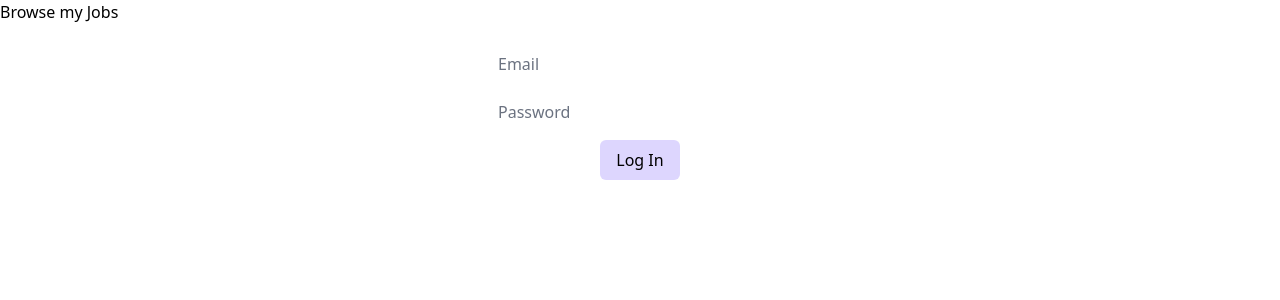
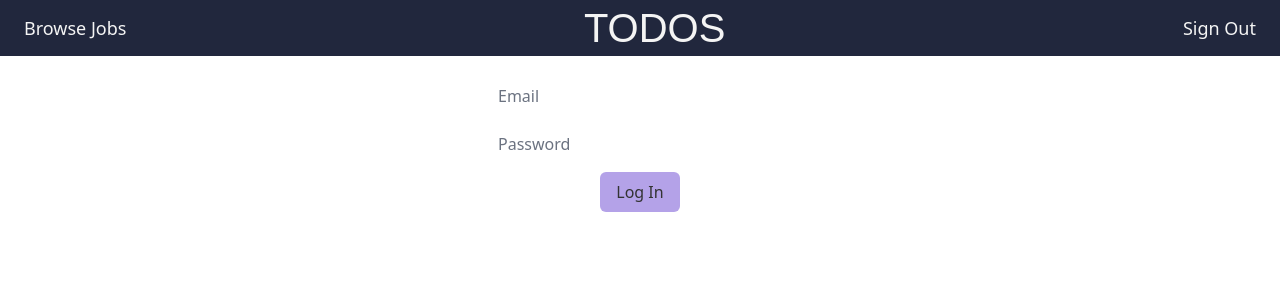
Before and after one commit to xobandech/jobs-node-api, a React (Create React App) app in the folder frontend/: page /auth/login in a window 1280 px wide. Shown: the top 300 px of the page. Built offline with nearby package versions, Linux system fonts and the light colour scheme; no server answers.

Commit message:
Add styling

```diff
--- a/frontend/src/components/JobCard.tsx
+++ b/frontend/src/components/JobCard.tsx
@@ -58,12 +58,13 @@ const JobCard = ({
     );
   }
   return (
-    <div key={_id} className="w-[320px] outline outline-1 p-2 m-2">
+    <div key={_id} className="w-[320px] text-[#333] outline-[2px] outline rounded-sm bg-[#eaeaea]  p-2 m-2">
       <div className="flex justify-between">
         <p>
-          Pos: <span hidden={isUpdating}>{modifiedFields.position ? modifiedFields.position : position}</span>
+          <span hidden={isUpdating}>{modifiedFields.position ? modifiedFields.position : position}</span>
           <span hidden={!isUpdating}>
             <input
+            className="rounded-md max-w-[150px] ml-1"
               type="text"
               onChange={(e) =>
                 setModifiedFields({
@@ -72,12 +73,24 @@ const JobCard = ({
                 })
               }
               hidden={!isUpdating}
-              placeholder={`${position}`}
+              placeholder=" Position"
             />
           </span>
         </p>
-
-        <p>{dateString}</p>
+        <p hidden={isUpdating} className="font-semibold">
+          {modifiedFields.company ? modifiedFields.company : company}
+        </p>
+        <span hidden={!isUpdating}>
+          <input
+          className="rounded-md max-w-[150px] ml-1"
+            type="text"
+            onChange={(e) =>
+              setModifiedFields({ ...modifiedFields, company: e.target.value })
+            }
+            hidden={!isUpdating}
+            placeholder=" Company"
+          />
+        </span>
       </div>
       <div className="my-4 justify-between flex">
         <button
@@ -89,13 +102,13 @@ const JobCard = ({
               updateJob();
             }
           }}
-          className="w-20 h-10 rounded-md bg-violet-200"
+          className="inline-block rounded bg-primary p-2 px-4 font-medium uppercase leading-normal text-white bg-blue-500"
         >
           Update
         </button>
         <button
           hidden={!isUpdating}
-          className="w-20  h-10 rounded-md bg-violet-200"
+          className="inline-block rounded bg-primary p-2 px-4 font-medium uppercase leading-normal text-white bg-blue-500"
           onClick={async () => {
             const response = await fetch(
               `http://localhost:3001/api/v1/jobs/${_id}`,
@@ -118,28 +131,16 @@ const JobCard = ({
         </button>
         <button
           hidden={!isUpdating}
-          className="w-20  h-10 rounded-md bg-violet-200"
+          className="inline-block rounded bg-primary p-2 px-4 font-medium uppercase leading-normal text-white bg-blue-500"
           onClick={() => setIsUpdating(false)}
         >
           Cancel
         </button>
       </div>
       <div className="flex justify-between">
-        <p hidden={isUpdating} className="font-semibold">
-          {modifiedFields.company ? modifiedFields.company : company}
-        </p>
-        <span hidden={!isUpdating}>
-          <input
-            type="text"
-            onChange={(e) =>
-              setModifiedFields({ ...modifiedFields, company: e.target.value })
-            }
-            hidden={!isUpdating}
-            placeholder={company}
-          />
-        </span>
+
         <select
-          className="outline outline-slate-700 outline-2"
+          className="outline rounded-sm p-1 outline-slate-700 outline-2"
           disabled={!isUpdating}
           defaultValue={modifiedFields.status ? modifiedFields.status : status}
           onChange={(e) =>
@@ -150,6 +151,8 @@ const JobCard = ({
           <option value="interview">Interview</option>
           <option value="declined">Declined</option>
         </select>
+        <p>{dateString}</p>
+
       </div>
     </div>
   );
--- a/frontend/src/components/LoginForm.tsx
+++ b/frontend/src/components/LoginForm.tsx
@@ -73,7 +73,7 @@ const LoginForm = () => {
         />
         <button
           type="submit"
-          className="w-20 mx-auto h-10 rounded-md bg-violet-200"
+          className="w-20 mx-auto h-10 rounded-md bg-[#B4A2E8] text-[#333]"
         >
           Log In
         </button>
--- a/frontend/src/components/NavBar.tsx
+++ b/frontend/src/components/NavBar.tsx
@@ -1,11 +1,25 @@
 import { Outlet, NavLink } from "react-router-dom";
+
 const NavBar = () => {
   return (
     <>
+      <div className="items-center ">
+        <div className="flex text-[#f4f4f4] p-2 justify-between w-full bg-[#21273D]">
+          <NavLink className="ml-4 text-lg flex items-center" to="/jobs">
+            Browse Jobs
+          </NavLink>
+          <button disabled
+              style={{ fontFamily: "Oswald, sans-serif", fontSize: "2.5rem" }}
+              className="text-4xl"
+            >
+              TODOS
+          </button>
+          <button className="mr-4 text-lg">Sign Out</button>
+        </div>
+      </div>
       <div>
-        <NavLink to="/jobs">Browse my Jobs</NavLink>
+        <Outlet />
       </div>
-      <Outlet />
     </>
   );
 };
--- a/frontend/src/components/NewJobForm.tsx
+++ b/frontend/src/components/NewJobForm.tsx
@@ -41,7 +41,7 @@ const NewJobForm = () => {
   }, []);
 
   return (
-    <div className="w-1/3">
+    <div className="w-1/3 max-lg:flex flex-col max-lg:w-full max-lg:items-center">
       <div className="text-xl font-semibold flex justify-center">
         <h1>Create new job</h1>
       </div>
@@ -69,7 +69,7 @@ const NewJobForm = () => {
           shrinkLabel={Boolean(company)}
         />
         <select
-          className="outline outline-slate-700 outline-2"
+          className="outline rounded outline-slate-700 outline-2"
           defaultValue={status}
           name="status"
           onChange={handleChange}
@@ -80,7 +80,7 @@ const NewJobForm = () => {
         </select>
         <button
           type="submit"
-          className="w-20 mx-auto h-10 rounded-md bg-violet-200"
+          className="rounded bg-primary p-2 px-4 font-medium uppercase leading-normal text-white bg-blue-500"
         >
           Create
         </button>
--- a/frontend/src/components/RegisterForm.tsx
+++ b/frontend/src/components/RegisterForm.tsx
@@ -94,7 +94,7 @@ const RegisterForm = () => {
         />
         <button
           type="submit"
-          className="w-20 mx-auto h-10 rounded-md bg-violet-200"
+          className="w-20 mx-auto h-10 rounded-md bg-[#B4A2E8] text-[#333]"
         >
           Register
         </button>
--- a/frontend/src/pages/JobsPage.tsx
+++ b/frontend/src/pages/JobsPage.tsx
@@ -69,10 +69,10 @@ const JobsPage = () => {
   }, []);
 
   return (
-    <div className="flex">
-      <div className="w-2/3">
+    <div className="flex max-md:w-full max-md:flex-col-reverse bg-[#6A759B] h-[95vh] max-md:items-center max-md:h-full">
+      <div className="w-2/3 max-lg:w-[55%]">
         <p className=" flex justify-center text-xl font-semibold">Jobs</p>
-        <div className="grid grid-cols-3 xl:grid-cols-2 2xl:grid-cols-3 max-lg:flex max-sm:items-center max-lg:flex-col max-sm:justify-center max-xl:grid-cols-2">
+        <div className="grid grid-cols-3 xl:grid-cols-2 2xl:grid-cols-3 max-lg:flex max-lg:items-center max-lg:flex-col max-sm:justify-center max-xl:grid-cols-2">
           {jobsData &&
             jobsData.jobs &&
             jobsData.jobs.map((job) => {
```
